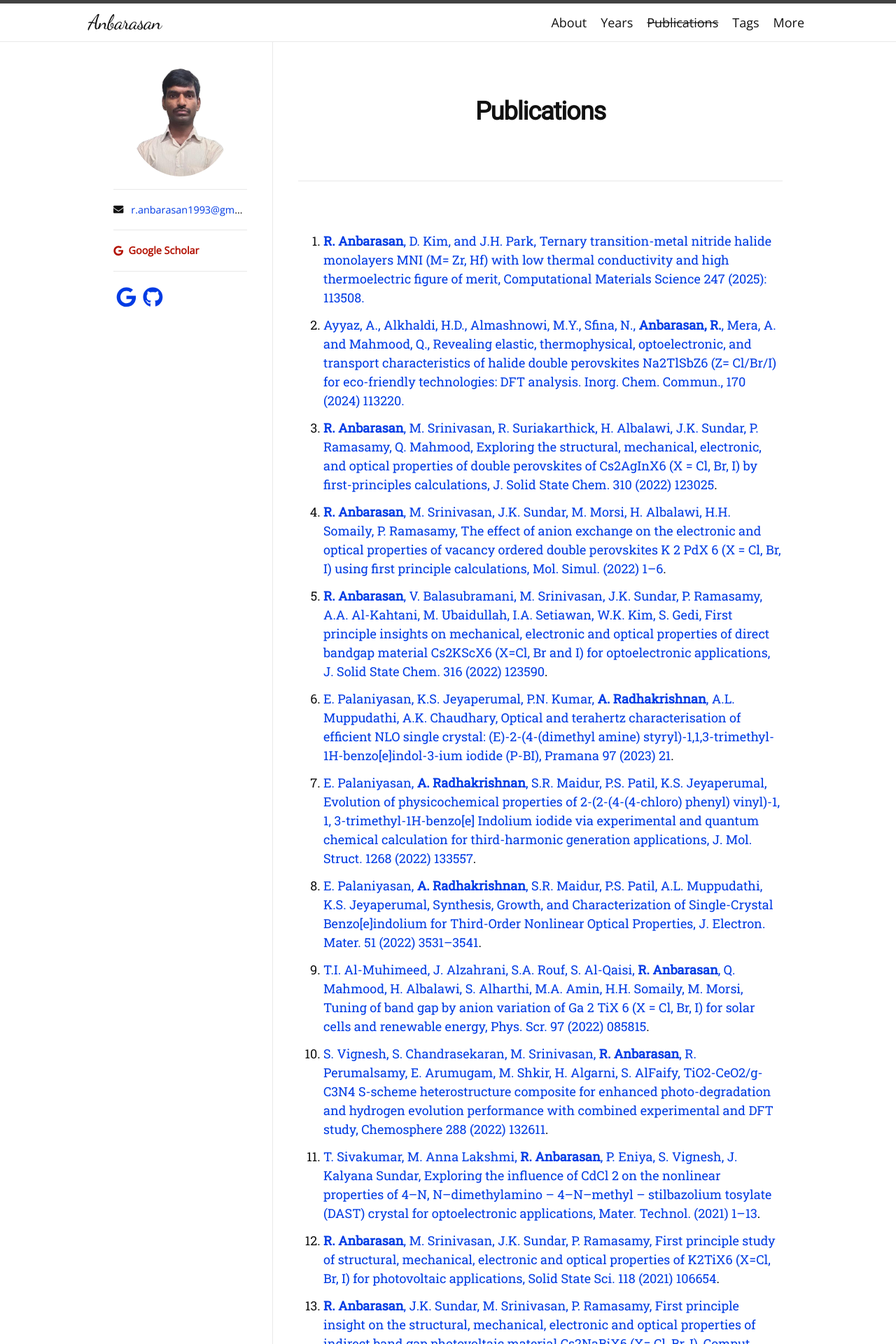
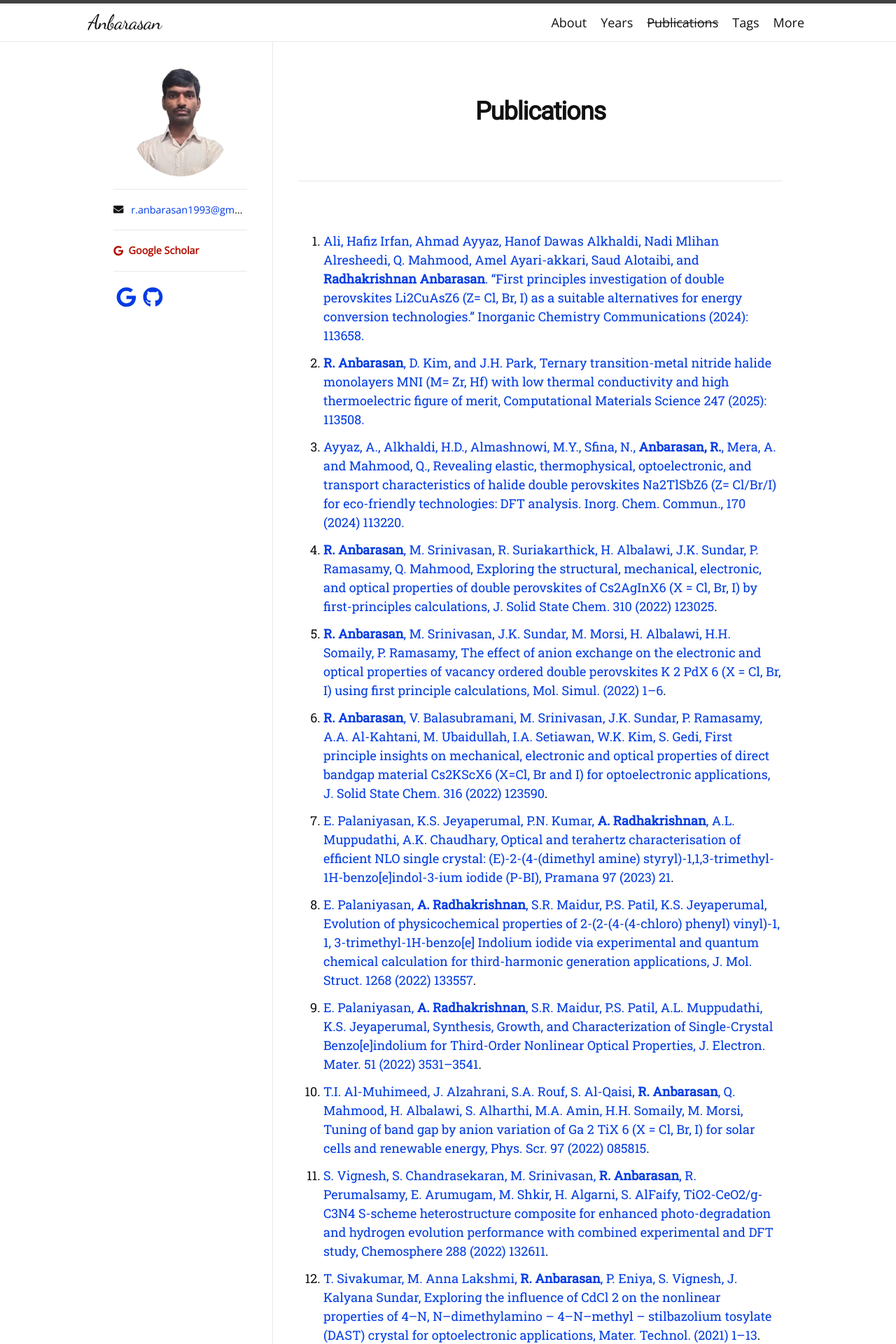
Before and after one commit to anbarasananbu/anbarasan, a Jekyll site: the page built from publications.md, in a window 1280 px wide. Shown: the top 1920 px of the page at 70% size. Built offline with Jekyll 4.4.1, drawn with Linux system fonts in a browser that asks for light colours; nearby versions of some CDN libraries; some web fonts are replaced; a style sheet for code colours, icons or effects is not loaded.

Commit message:
Update publications.md

```diff
--- a/publications.md
+++ b/publications.md
@@ -4,28 +4,29 @@ type: publications
 title: Publications
 permalink: /publications/
 ---
-1. [**R. Anbarasan**, D. Kim, and J.H. Park, Ternary transition-metal nitride halide monolayers MNI (M= Zr, Hf) with low thermal conductivity and high thermoelectric figure of merit, Computational Materials Science 247 (2025): 113508.](https://doi.org/10.1016/j.commatsci.2024.113508)
-2. [Ayyaz, A., Alkhaldi, H.D., Almashnowi, M.Y., Sfina, N., **Anbarasan, R.**, Mera, A. and Mahmood, Q., Revealing elastic, thermophysical, optoelectronic, and transport characteristics of halide double perovskites Na2TlSbZ6 (Z= Cl/Br/I) for eco-friendly technologies: DFT analysis. Inorg. Chem. Commun., 170 (2024) 113220.](https://doi.org/10.1016/j.inoche.2024.113220)
-3.	[**R. Anbarasan**, M. Srinivasan, R. Suriakarthick, H. Albalawi, J.K. Sundar, P. Ramasamy, Q. Mahmood, Exploring the structural, mechanical, electronic, and optical properties of double perovskites of Cs2AgInX6 (X = Cl, Br, I) by first-principles calculations, J. Solid State Chem. 310 (2022) 123025](https://doi.org/10.1016/j.jssc.2022.123025).
-4.	[**R. Anbarasan**, M. Srinivasan, J.K. Sundar, M. Morsi, H. Albalawi, H.H. Somaily, P. Ramasamy, The effect of anion exchange on the electronic and optical properties of vacancy ordered double perovskites K 2 PdX 6 (X = Cl, Br, I) using first principle calculations, Mol. Simul. (2022) 1–6](https://doi.org/10.1080/08927022.2022.2103161).
-5.  [**R. Anbarasan**, V. Balasubramani, M. Srinivasan, J.K. Sundar, P. Ramasamy, A.A. Al-Kahtani, M. Ubaidullah, I.A. Setiawan, W.K. Kim, S. Gedi, First principle insights on mechanical, electronic and optical properties of direct bandgap material Cs2KScX6 (X=Cl, Br and I) for optoelectronic applications, J. Solid State Chem. 316 (2022) 123590](https://doi.org/10.1016/j.jssc.2022.123590).
-6.	[E. Palaniyasan, K.S. Jeyaperumal, P.N. Kumar, **A. Radhakrishnan**, A.L. Muppudathi, A.K. Chaudhary, Optical and terahertz characterisation of efficient NLO single crystal: (E)-2-(4-(dimethyl amine) styryl)-1,1,3-trimethyl-1H-benzo[e]indol-3-ium iodide (P-BI), Pramana 97 (2023) 21](https://doi.org/10.1007/s12043-022-02476-y).
-7.	[E. Palaniyasan, **A. Radhakrishnan**, S.R. Maidur, P.S. Patil, K.S. Jeyaperumal, Evolution of physicochemical properties of 2-(2-(4-(4-chloro) phenyl) vinyl)-1, 1, 3-trimethyl-1H-benzo[e] Indolium iodide via experimental and quantum chemical calculation for third-harmonic generation applications, J. Mol. Struct. 1268 (2022) 133557](https://doi.org/10.1016/j.molstruc.2022.133557).
-8.	[E. Palaniyasan, **A. Radhakrishnan**, S.R. Maidur, P.S. Patil, A.L. Muppudathi, K.S. Jeyaperumal, Synthesis, Growth, and Characterization of Single-Crystal Benzo[e]indolium for Third-Order Nonlinear Optical Properties, J. Electron. Mater. 51 (2022) 3531–3541](https://doi.org/10.1007/s11664-022-09461-6).
-9.	[T.I. Al-Muhimeed, J. Alzahrani, S.A. Rouf, S. Al-Qaisi, **R. Anbarasan**, Q. Mahmood, H. Albalawi, S. Alharthi, M.A. Amin, H.H. Somaily, M. Morsi, Tuning of band gap by anion variation of Ga 2 TiX 6 (X = Cl, Br, I) for solar cells and renewable energy, Phys. Scr. 97 (2022) 085815](https://doi.org/10.1088/1402-4896/ac7efc).
-10. [S. Vignesh, S. Chandrasekaran, M. Srinivasan, **R. Anbarasan**, R. Perumalsamy, E. Arumugam, M. Shkir, H. Algarni, S. AlFaify, TiO2-CeO2/g-C3N4 S-scheme heterostructure composite for enhanced photo-degradation and hydrogen evolution performance with combined experimental and DFT study, Chemosphere 288 (2022) 132611](https://doi.org/10.1016/j.chemosphere.2021.132611).
-11.	[T. Sivakumar, M. Anna Lakshmi, **R. Anbarasan**, P. Eniya, S. Vignesh, J. Kalyana Sundar, Exploring the influence of CdCl 2 on the nonlinear properties of 4–N, N–dimethylamino – 4–N–methyl – stilbazolium tosylate (DAST) crystal for optoelectronic applications, Mater. Technol. (2021) 1–13](https://doi.org/10.1080/10667857.2020.1868208).
-12.	[**R. Anbarasan**, M. Srinivasan, J.K. Sundar, P. Ramasamy, First principle study of structural, mechanical, electronic and optical properties of K2TiX6 (X=Cl, Br, I) for photovoltaic applications, Solid State Sci. 118 (2021) 106654](https://doi.org/10.1016/j.solidstatesciences.2021.106654).
-13.	[**R. Anbarasan**, J.K. Sundar, M. Srinivasan, P. Ramasamy, First principle insight on the structural, mechanical, electronic and optical properties of indirect band gap photovoltaic material Cs2NaBiX6 (X= Cl, Br, I), Comput. Condens. Matter 28 (2021) e00581](https://doi.org/10.1016/j.cocom.2021.e00581).
-14.	[**R. Anbarasan**, M. Srinivasan, J. Kalyana Sundar, P. Ramasamy, Structural, Electronic and Optical Properties of Inorganic Perovskite CsPb(1-x)GexI3: A First Principle Approach, Mater. Technol. (2021) 1–5](https://doi.org/10.1080/10667857.2021.1915057).
-15.	[T. Sivakumar, **R. Anbarasan**, J. Kalyana Sundar, M. Anna Lakshmi, Enhancing the SHG effect of zinc chloride-doped DAST single crystals: new potential materials for nonlinear optical device applications, J. Mater. Sci. Mater. Electron. 31 (2020) 12943–12954](https://doi.org/10.1007/s10854-020-03847-0).
-16.	[**A. Radhakrishnan**, A.L. Muppudathi, K.S. Jeyaperumal, Experimental and computational investigation with Hirshfeld surface analysis of bis(glycine) strontium dichloride trihydrate, Mater. Sci. 38 (2020) 545–552]( https://doi.org/10.2478/msp-2020-0061).
-17.	[**R. Anbarasan**, P. Eniya, J. Kalyana Sundar, M. Mengesha Woldemariam, Crystal structure and Hirshfeld surface analysis of 4-bromoanilinium nitrate, Acta Crystallogr. Sect. E Crystallogr. Commun. 76 (2020) 973–976](https://doi.org/10.1107/S2056989020006945).
-18.	[**R. Anbarasan**, P. Eniya, M. Anna Lakshmi, J. Kalyana Sundar, Structural, spectral, optical, thermal and quantum chemical investigations on ethylenediammonium tetrachloro zinc crystal for optoelectronic applications, J. Mol. Struct. 1188 (2019) 165–172](https://doi.org/10.1016/j.molstruc.2019.03.091).
-19.	[**R. Anbarasan**, J. Kalyana Sundar, M. Anna Lakshmi, Experimental and theoretical insights on the dimeric cation molecule L-alanine L-alaninium chloride for nonlinear optical applications, J. Mol. Struct. 1179 (2019) 154–160](https://doi.org/10.1016/j.molstruc.2018.10.100).
-20.	[**R. Anbarasan**, P. Eniya, M.A. Lakshmi, J.K. Sundar, Experimental and quantum chemical investigations of 4-bromoanilinium hydrogen phthalate crystal for optoelectronic applications, Mater. Res. Express 6 (2019) 095105](https://doi.org/10.1088/2053-1591/ab31bb).
-21.	[**R. Anbarasan**, J. Kalyana Sundar, Experimental and quantum chemical investigation on imidazolium trifluoroacetate single crystal for optoelectronic applications, J. Mater. Sci. Mater. Electron. 30 (2019) 10224–10232](https://doi.org/10.1007/s10854-019-01359-0).
-22.	[**R. Anbarasan**, P. Eniya, J. Kalyana Sundar, Experimental and Quantum Chemical Investigation on Piperazinium Hexachloro Stannous Trihydrate Single Crystal for Second Harmonic Generation Applications, J. Electron. Mater. (2019)](https://doi.org/10.1007/s11664-019-07578-9).
-23.	[**R. Anbarasan**, P. Eniya, J. Kalyana Sundar, Experimental and Quantum Chemical Investigation on Piperazinium Hexachloro Stannous Trihydrate Single Crystal for Second Harmonic Generation Applications, J. Electron. Mater. 48 (2019)](https://doi.org/10.1007/s11664-019-07578-9).
-24.	[**R. Anbarasan**, M. Anna Lakshmi, J. Kalyana Sundar, Combined experimental and theoretical investigation of l-Histidinium trichloro zinc: a novel nonlinear optical material, J. Mater. Sci. Mater. Electron. 29 (2018) 14827–14834](https://doi.org/10.1007/s10854-018-9619-6).
-25.	[**R. Anbarasan**, J. Kalyana Sundar, synthesis, growth and optical proerties of L-threoninium chloride for opto eletronic applications, Int. Res. J. Eng. Technol. 04 (2017) 153–155](https://d1wqtxts1xzle7.cloudfront.net/54706205/IRJET-ISMST35-libre.pdf?1507878567=&response-content-disposition=inline%3B+filename%3DSynthesis_growth_and_optical_properties.pdf&Expires=1705287525&Signature=G0620qr67OwuRnw-Ozh09ngVuWtf-AjRWTZr6GFpepeg1yMWNMxev~SG-d0xL81UeU4aH8Xva1HFmKL~-pYG5PCK0odCXcuRhdoKxo9KltN1djPVmvF2RwAXU0yrcDl46wukIpqKQvIjMj~fZI63QnSWV3Z0VhZw6E4s0GoM4dt7RR~5TyTERjnOjdoOv-htxAsgvBIg5u6KH14qd3lXh2C4~OrLjMryPd8-n6VVPl6QZ6aphk1tya5iART-Vo5aCHtg9efHVG~VV-UantroQ5doN7qv8gjHe3zcF30LkxbIsQtmauK9LbK3kmglyS65Gy0KM0NFD7FuTM5plwV2ug__&Key-Pair-Id=APKAJLOHF5GGSLRBV4ZA).
+1. [Ali, Hafiz Irfan, Ahmad Ayyaz, Hanof Dawas Alkhaldi, Nadi Mlihan Alresheedi, Q. Mahmood, Amel Ayari-akkari, Saud Alotaibi, and **Radhakrishnan Anbarasan**. "First principles investigation of double perovskites Li2CuAsZ6 (Z= Cl, Br, I) as a suitable alternatives for energy conversion technologies." Inorganic Chemistry Communications (2024): 113658.](https://www.sciencedirect.com/science/article/pii/S1387700324016484)
+2. [**R. Anbarasan**, D. Kim, and J.H. Park, Ternary transition-metal nitride halide monolayers MNI (M= Zr, Hf) with low thermal conductivity and high thermoelectric figure of merit, Computational Materials Science 247 (2025): 113508.](https://doi.org/10.1016/j.commatsci.2024.113508)
+3. [Ayyaz, A., Alkhaldi, H.D., Almashnowi, M.Y., Sfina, N., **Anbarasan, R.**, Mera, A. and Mahmood, Q., Revealing elastic, thermophysical, optoelectronic, and transport characteristics of halide double perovskites Na2TlSbZ6 (Z= Cl/Br/I) for eco-friendly technologies: DFT analysis. Inorg. Chem. Commun., 170 (2024) 113220.](https://doi.org/10.1016/j.inoche.2024.113220)
+4.	[**R. Anbarasan**, M. Srinivasan, R. Suriakarthick, H. Albalawi, J.K. Sundar, P. Ramasamy, Q. Mahmood, Exploring the structural, mechanical, electronic, and optical properties of double perovskites of Cs2AgInX6 (X = Cl, Br, I) by first-principles calculations, J. Solid State Chem. 310 (2022) 123025](https://doi.org/10.1016/j.jssc.2022.123025).
+5.	[**R. Anbarasan**, M. Srinivasan, J.K. Sundar, M. Morsi, H. Albalawi, H.H. Somaily, P. Ramasamy, The effect of anion exchange on the electronic and optical properties of vacancy ordered double perovskites K 2 PdX 6 (X = Cl, Br, I) using first principle calculations, Mol. Simul. (2022) 1–6](https://doi.org/10.1080/08927022.2022.2103161).
+6.  [**R. Anbarasan**, V. Balasubramani, M. Srinivasan, J.K. Sundar, P. Ramasamy, A.A. Al-Kahtani, M. Ubaidullah, I.A. Setiawan, W.K. Kim, S. Gedi, First principle insights on mechanical, electronic and optical properties of direct bandgap material Cs2KScX6 (X=Cl, Br and I) for optoelectronic applications, J. Solid State Chem. 316 (2022) 123590](https://doi.org/10.1016/j.jssc.2022.123590).
+7.	[E. Palaniyasan, K.S. Jeyaperumal, P.N. Kumar, **A. Radhakrishnan**, A.L. Muppudathi, A.K. Chaudhary, Optical and terahertz characterisation of efficient NLO single crystal: (E)-2-(4-(dimethyl amine) styryl)-1,1,3-trimethyl-1H-benzo[e]indol-3-ium iodide (P-BI), Pramana 97 (2023) 21](https://doi.org/10.1007/s12043-022-02476-y).
+8.	[E. Palaniyasan, **A. Radhakrishnan**, S.R. Maidur, P.S. Patil, K.S. Jeyaperumal, Evolution of physicochemical properties of 2-(2-(4-(4-chloro) phenyl) vinyl)-1, 1, 3-trimethyl-1H-benzo[e] Indolium iodide via experimental and quantum chemical calculation for third-harmonic generation applications, J. Mol. Struct. 1268 (2022) 133557](https://doi.org/10.1016/j.molstruc.2022.133557).
+9.	[E. Palaniyasan, **A. Radhakrishnan**, S.R. Maidur, P.S. Patil, A.L. Muppudathi, K.S. Jeyaperumal, Synthesis, Growth, and Characterization of Single-Crystal Benzo[e]indolium for Third-Order Nonlinear Optical Properties, J. Electron. Mater. 51 (2022) 3531–3541](https://doi.org/10.1007/s11664-022-09461-6).
+10.	[T.I. Al-Muhimeed, J. Alzahrani, S.A. Rouf, S. Al-Qaisi, **R. Anbarasan**, Q. Mahmood, H. Albalawi, S. Alharthi, M.A. Amin, H.H. Somaily, M. Morsi, Tuning of band gap by anion variation of Ga 2 TiX 6 (X = Cl, Br, I) for solar cells and renewable energy, Phys. Scr. 97 (2022) 085815](https://doi.org/10.1088/1402-4896/ac7efc).
+11. [S. Vignesh, S. Chandrasekaran, M. Srinivasan, **R. Anbarasan**, R. Perumalsamy, E. Arumugam, M. Shkir, H. Algarni, S. AlFaify, TiO2-CeO2/g-C3N4 S-scheme heterostructure composite for enhanced photo-degradation and hydrogen evolution performance with combined experimental and DFT study, Chemosphere 288 (2022) 132611](https://doi.org/10.1016/j.chemosphere.2021.132611).
+12.	[T. Sivakumar, M. Anna Lakshmi, **R. Anbarasan**, P. Eniya, S. Vignesh, J. Kalyana Sundar, Exploring the influence of CdCl 2 on the nonlinear properties of 4–N, N–dimethylamino – 4–N–methyl – stilbazolium tosylate (DAST) crystal for optoelectronic applications, Mater. Technol. (2021) 1–13](https://doi.org/10.1080/10667857.2020.1868208).
+13.	[**R. Anbarasan**, M. Srinivasan, J.K. Sundar, P. Ramasamy, First principle study of structural, mechanical, electronic and optical properties of K2TiX6 (X=Cl, Br, I) for photovoltaic applications, Solid State Sci. 118 (2021) 106654](https://doi.org/10.1016/j.solidstatesciences.2021.106654).
+14.	[**R. Anbarasan**, J.K. Sundar, M. Srinivasan, P. Ramasamy, First principle insight on the structural, mechanical, electronic and optical properties of indirect band gap photovoltaic material Cs2NaBiX6 (X= Cl, Br, I), Comput. Condens. Matter 28 (2021) e00581](https://doi.org/10.1016/j.cocom.2021.e00581).
+15.	[**R. Anbarasan**, M. Srinivasan, J. Kalyana Sundar, P. Ramasamy, Structural, Electronic and Optical Properties of Inorganic Perovskite CsPb(1-x)GexI3: A First Principle Approach, Mater. Technol. (2021) 1–5](https://doi.org/10.1080/10667857.2021.1915057).
+16.	[T. Sivakumar, **R. Anbarasan**, J. Kalyana Sundar, M. Anna Lakshmi, Enhancing the SHG effect of zinc chloride-doped DAST single crystals: new potential materials for nonlinear optical device applications, J. Mater. Sci. Mater. Electron. 31 (2020) 12943–12954](https://doi.org/10.1007/s10854-020-03847-0).
+17.	[**A. Radhakrishnan**, A.L. Muppudathi, K.S. Jeyaperumal, Experimental and computational investigation with Hirshfeld surface analysis of bis(glycine) strontium dichloride trihydrate, Mater. Sci. 38 (2020) 545–552]( https://doi.org/10.2478/msp-2020-0061).
+18.	[**R. Anbarasan**, P. Eniya, J. Kalyana Sundar, M. Mengesha Woldemariam, Crystal structure and Hirshfeld surface analysis of 4-bromoanilinium nitrate, Acta Crystallogr. Sect. E Crystallogr. Commun. 76 (2020) 973–976](https://doi.org/10.1107/S2056989020006945).
+19.	[**R. Anbarasan**, P. Eniya, M. Anna Lakshmi, J. Kalyana Sundar, Structural, spectral, optical, thermal and quantum chemical investigations on ethylenediammonium tetrachloro zinc crystal for optoelectronic applications, J. Mol. Struct. 1188 (2019) 165–172](https://doi.org/10.1016/j.molstruc.2019.03.091).
+20.	[**R. Anbarasan**, J. Kalyana Sundar, M. Anna Lakshmi, Experimental and theoretical insights on the dimeric cation molecule L-alanine L-alaninium chloride for nonlinear optical applications, J. Mol. Struct. 1179 (2019) 154–160](https://doi.org/10.1016/j.molstruc.2018.10.100).
+21.	[**R. Anbarasan**, P. Eniya, M.A. Lakshmi, J.K. Sundar, Experimental and quantum chemical investigations of 4-bromoanilinium hydrogen phthalate crystal for optoelectronic applications, Mater. Res. Express 6 (2019) 095105](https://doi.org/10.1088/2053-1591/ab31bb).
+22.	[**R. Anbarasan**, J. Kalyana Sundar, Experimental and quantum chemical investigation on imidazolium trifluoroacetate single crystal for optoelectronic applications, J. Mater. Sci. Mater. Electron. 30 (2019) 10224–10232](https://doi.org/10.1007/s10854-019-01359-0).
+23.	[**R. Anbarasan**, P. Eniya, J. Kalyana Sundar, Experimental and Quantum Chemical Investigation on Piperazinium Hexachloro Stannous Trihydrate Single Crystal for Second Harmonic Generation Applications, J. Electron. Mater. (2019)](https://doi.org/10.1007/s11664-019-07578-9).
+24.	[**R. Anbarasan**, P. Eniya, J. Kalyana Sundar, Experimental and Quantum Chemical Investigation on Piperazinium Hexachloro Stannous Trihydrate Single Crystal for Second Harmonic Generation Applications, J. Electron. Mater. 48 (2019)](https://doi.org/10.1007/s11664-019-07578-9).
+25.	[**R. Anbarasan**, M. Anna Lakshmi, J. Kalyana Sundar, Combined experimental and theoretical investigation of l-Histidinium trichloro zinc: a novel nonlinear optical material, J. Mater. Sci. Mater. Electron. 29 (2018) 14827–14834](https://doi.org/10.1007/s10854-018-9619-6).
+26.	[**R. Anbarasan**, J. Kalyana Sundar, synthesis, growth and optical proerties of L-threoninium chloride for opto eletronic applications, Int. Res. J. Eng. Technol. 04 (2017) 153–155](https://d1wqtxts1xzle7.cloudfront.net/54706205/IRJET-ISMST35-libre.pdf?1507878567=&response-content-disposition=inline%3B+filename%3DSynthesis_growth_and_optical_properties.pdf&Expires=1705287525&Signature=G0620qr67OwuRnw-Ozh09ngVuWtf-AjRWTZr6GFpepeg1yMWNMxev~SG-d0xL81UeU4aH8Xva1HFmKL~-pYG5PCK0odCXcuRhdoKxo9KltN1djPVmvF2RwAXU0yrcDl46wukIpqKQvIjMj~fZI63QnSWV3Z0VhZw6E4s0GoM4dt7RR~5TyTERjnOjdoOv-htxAsgvBIg5u6KH14qd3lXh2C4~OrLjMryPd8-n6VVPl6QZ6aphk1tya5iART-Vo5aCHtg9efHVG~VV-UantroQ5doN7qv8gjHe3zcF30LkxbIsQtmauK9LbK3kmglyS65Gy0KM0NFD7FuTM5plwV2ug__&Key-Pair-Id=APKAJLOHF5GGSLRBV4ZA).
```
